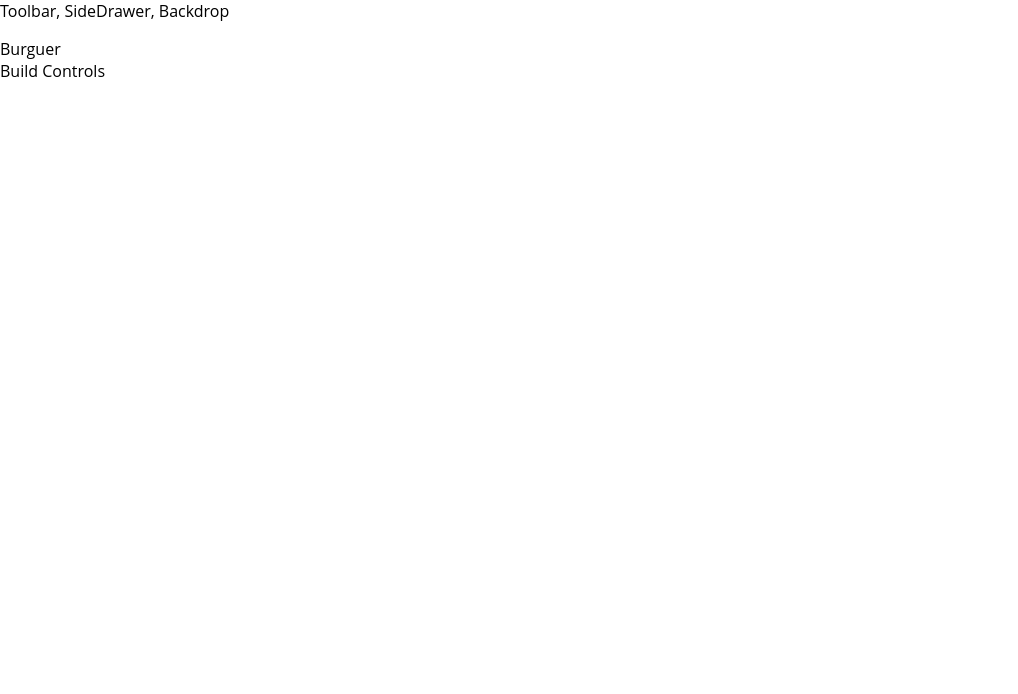
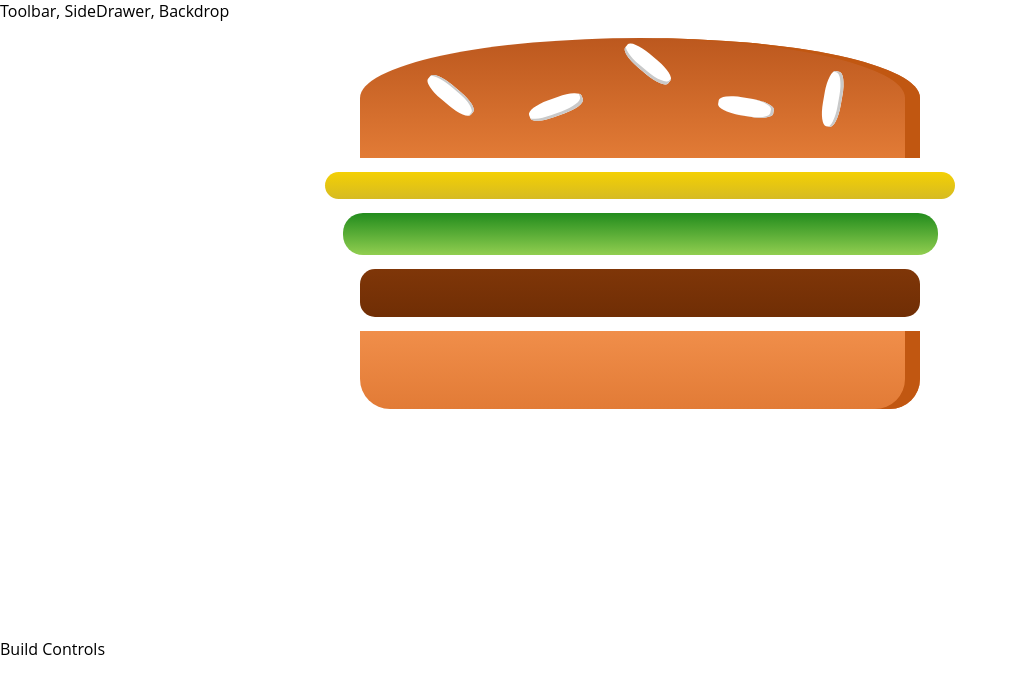
Before and after one commit to andyrosete17/BurguerAppReact, a React app: page / in a window 1280 px wide. Shown: the top 694 px of the page, without its empty margins (0-1018 px from the left). Built offline with nearby package versions, Linux system fonts and the light colour scheme.

Commit message:
added burguerIngredient components added prop-types validations to validate buger ingredient type and test of the burguer

```diff
--- a/package.json
+++ b/package.json
@@ -31,6 +31,7 @@
     "postcss-flexbugs-fixes": "3.2.0",
     "postcss-loader": "2.0.8",
     "promise": "8.0.1",
+    "prop-types": "^15.7.2",
     "raf": "3.4.0",
     "react": "^16.11.0",
     "react-dev-utils": "^5.0.1",
--- /dev/null
+++ b/src/components/Burger/Burger.css
@@ -0,0 +1,30 @@
+.Burger {
+    width: 100%;
+    margin: auto;
+    height: 250px;
+    /* overflow: scroll; */
+    text-align: center;
+    font-weight: bold;
+    font-size: 1.2rem;
+}
+
+@media(min-width: 500px) and (min-height: 400px) {
+    .Burger{
+    width: 350px;
+    height: 300px;
+    }
+}
+
+@media(min-width: 500px) and (min-height: 401px) {
+    .Burger{
+    width: 450px;
+    height: 400px;
+    }
+}
+
+@media(min-width: 1000px) and (min-height: 700px) {
+    .Burger{
+    width: 700px;
+    height: 600px;
+    }
+}
--- /dev/null
+++ b/src/components/Burger/Burger.js
@@ -0,0 +1,17 @@
+import React from 'react';
+import classes from './Burger.css';
+import BurguerIngredient from './BurgerIngredients/BurgerIngredient';
+
+const burguer = (props) => {
+    return (
+        <div className = {classes.Burger}>
+            <BurguerIngredient type="bread-top"/>
+            <BurguerIngredient type="cheese"/>
+            <BurguerIngredient type="salad"/>
+            <BurguerIngredient type="meat"/>
+            <BurguerIngredient type="bread-bottom"/>
+        </div>
+    );
+};
+
+export default burguer;
--- /dev/null
+++ b/src/components/Burger/BurgerIngredients/BurgerIngredient.css
@@ -0,0 +1,113 @@
+.BreadBottom {
+    height: 13%;
+    width: 80%;
+    background: linear-gradient(#F08E4A, #e27b36);
+    border-radius: 0 0 30px 30px;
+    box-shadow: inset -15px 0 #c15711;
+    margin: 2% auto;
+}
+
+.BreadTop {
+    height: 20%;
+    width: 80%;
+    background: linear-gradient(#bc581e, #e27b36);
+    border-radius: 50% 50% 0 0;
+    box-shadow: inset -15px 0 #c15711;
+    margin: 2% auto;
+    position: relative;
+}
+
+.Seeds1 {
+    width: 10%;
+    height: 15%;
+    position: absolute;
+    background-color: white;
+    left: 30%;
+    top: 50%;
+    border-radius: 40%;
+    transform: rotate(-20deg);
+    box-shadow: inset -2px -3px #c9c9c9;
+}
+
+.Seeds1:after {
+    content: "";
+    width: 100%;
+    height: 100%;
+    position: absolute;
+    background-color: white;
+    left: -170%;
+    top: -260%;
+    border-radius: 40%;
+    transform: rotate(60deg);
+    box-shadow: inset -1px 2px #c9c9c9;
+  }
+
+.Seeds1:before {
+    content: "";
+    width: 100%;
+    height: 100%;
+    position: absolute;
+    background-color: white;
+    left: 180%;
+    top: -50%;
+    border-radius: 40%;
+    transform: rotate(60deg);
+    box-shadow: inset -1px -3px #c9c9c9;
+  }
+
+  .Seeds2 {
+    width: 10%;
+    height: 15%;
+    position: absolute;
+    background-color: white;
+    left: 64%;
+    top: 50%;
+    border-radius: 40%;
+    transform: rotate(10deg);
+    box-shadow: inset -3px 0 #c9c9c9;
+  }
+
+  .Seeds2:before {
+    content: "";
+    width: 100%;
+    height: 100%;
+    position: absolute;
+    background-color: white;
+    left: 150%;
+    top: -130%;
+    border-radius: 40%;
+    transform: rotate(90deg);
+    box-shadow: inset 1px 3px #c9c9c9;
+  }
+
+
+.Meat {
+    width: 80%;
+    height: 8%;
+    background: linear-gradient(#7f3608, #702e05);
+    margin: 2% auto;
+    border-radius: 15px;
+}
+
+.Cheese {
+    width: 90%;
+    height: 4.5%;
+    margin: 2% auto;
+    background: linear-gradient(#f4d004, #d6bb22);
+    border-radius: 20px;
+}
+
+.Salad {
+    width: 85%;
+    height: 7%;
+    margin: 2% auto;
+    background: linear-gradient(#228c1d, #91ce50);
+    border-radius: 20px;
+}
+
+.Bacon {
+    width: 80%;
+    height: 3%;
+    background: linear-gradient(#bf3813, #c45e38);
+    margin: 2% auto;
+}
--- /dev/null
+++ b/src/components/Burger/BurgerIngredients/BurgerIngredient.js
@@ -0,0 +1,46 @@
+import React, {Component} from 'react';
+import classes from './BurgerIngredient.css';
+import PropTypes  from 'prop-types';
+
+class BurgerIngredient extends Component {
+    render () {
+        let ingredient = null;
+
+        switch(this.props.type) {
+            case ('bread-bottom'):
+                ingredient = <div className= {classes.BreadBottom}></div>;
+                break;
+            case ('bread-top'):
+                ingredient = (
+                    <div className= {classes.BreadTop}>
+                        <div className ={classes.Seeds1}></div>
+                        <div className ={classes.Seeds2}></div>
+                    </div>
+                );
+                break;
+            case ('meat') :
+                ingredient= <div className = {classes.Meat}></div>
+                break;
+            case ('cheese') :
+                ingredient= <div className = {classes.Cheese}></div>
+                break;
+            case ('salad') :
+                ingredient= <div className = {classes.Salad}></div>
+                break;
+            case ('bacon') :
+                ingredient= <div className = {classes.Bacon}></div>
+                break;
+            default:
+                ingredient = null;
+                break;
+        }
+
+        return ingredient;
+    }
+};
+
+BurgerIngredient.propTypes = {
+    type: PropTypes.string.isRequired
+};
+
+export default BurgerIngredient;
--- a/src/containers/BurgerBuilder/BurguerBuilder.js
+++ b/src/containers/BurgerBuilder/BurguerBuilder.js
@@ -1,12 +1,13 @@
 import React, {Component} from 'react';
 import Aux from '../../hoc/Auxi';
+import Burguer from '../../components/Burger/Burger';
 
 
 class BurgerBuilder extends Component {
     render () {
         return (
             <Aux>
-                <div>Burguer</div>
+                <Burguer/>
                 <div>Build Controls</div>
             </Aux>
             );
```
Also changed, not shown: 1 other file (tests, documents, lock files or other folders).
